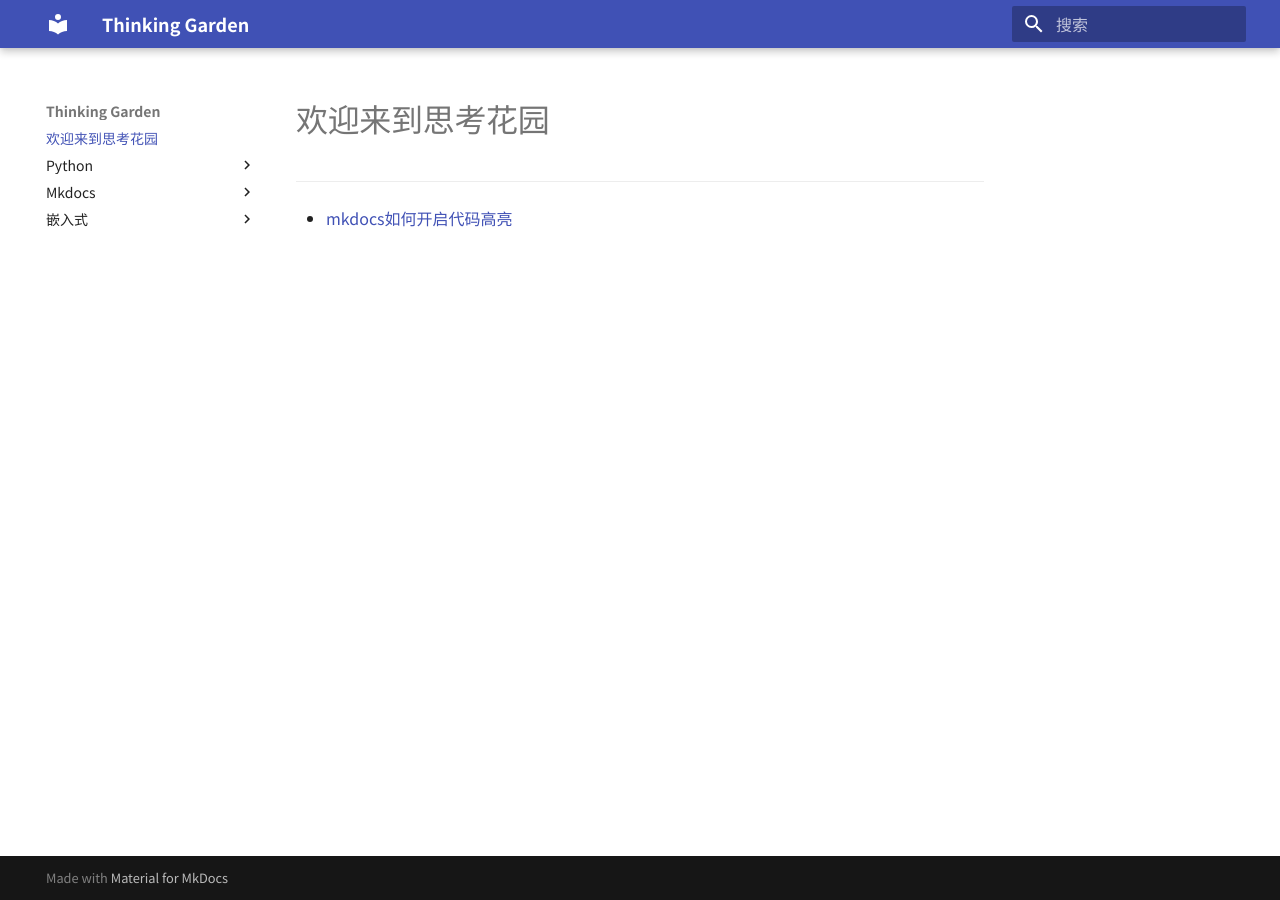
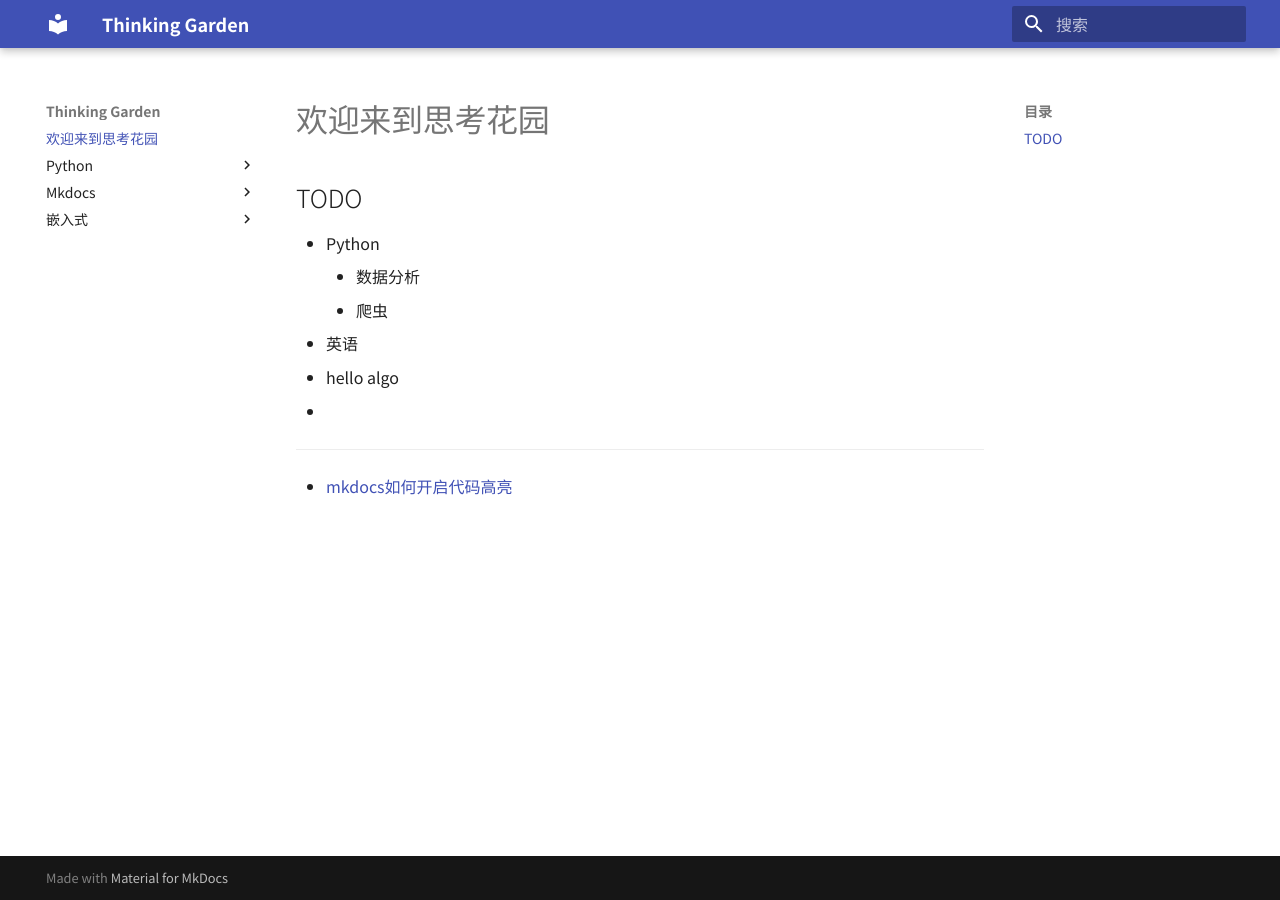
Before and after one commit to jokergu/wayman.github.io, an MkDocs documentation site: the page built from docs/index.md, in a window 1280 px wide. Built offline with MkDocs 1.6.1 and Material for MkDocs 9.7.7, drawn with Linux system fonts in a browser that asks for light colours.

Commit message:
todo:todo list

```diff
--- a/docs/index.md
+++ b/docs/index.md
@@ -1,4 +1,12 @@
 # 欢迎来到思考花园
+
+## TODO
+- Python
+    - 数据分析
+    - 爬虫
+- 英语
+- hello algo
+-
 
 ***
 - [mkdocs如何开启代码高亮](./mkdocs/mkdocs如何开启代码高亮.md)
```
